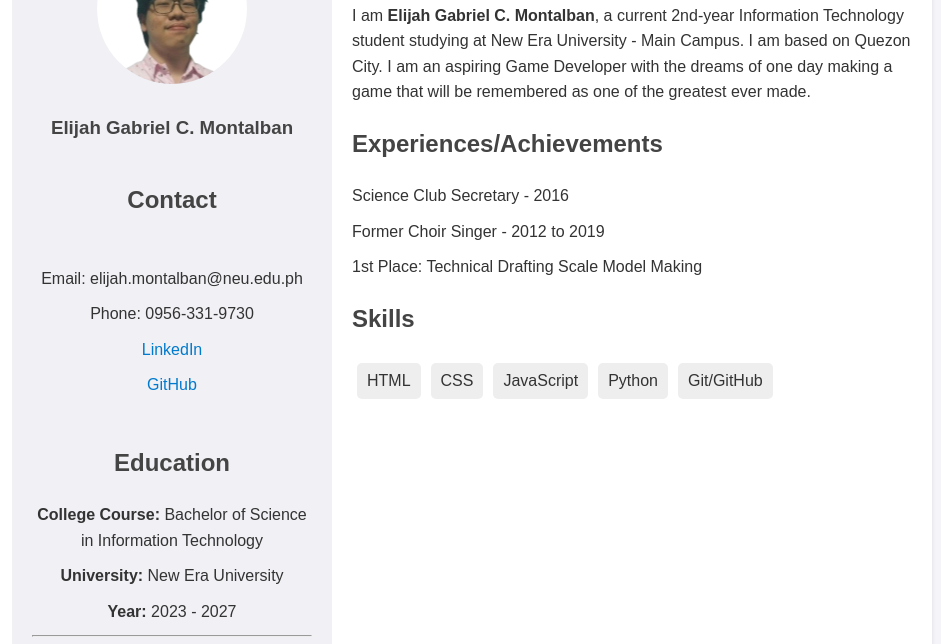
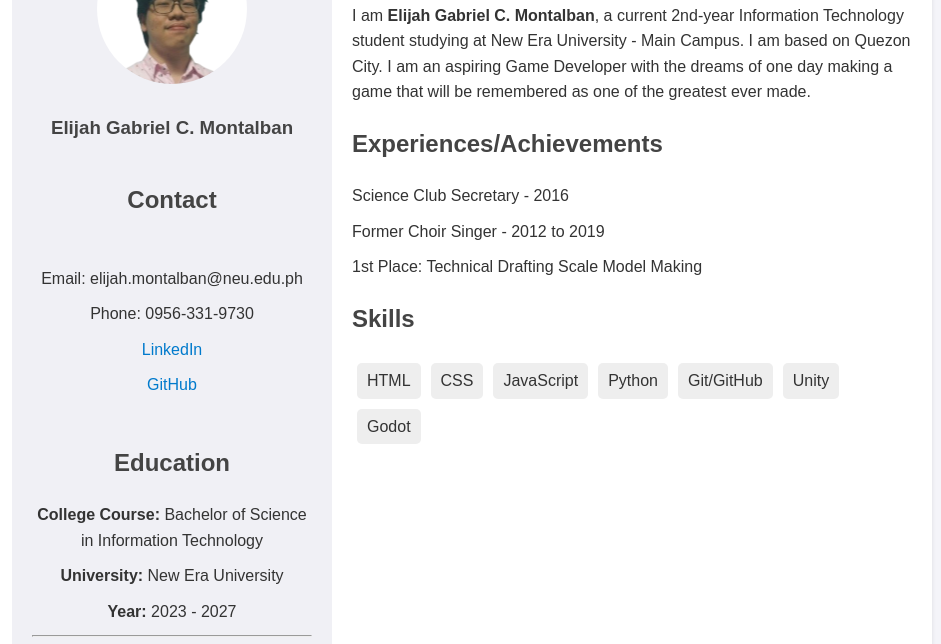
Before and after one commit to SennwA/Web-Resume, a plain HTML site: page index.html in a window 1280 px wide. Shown: the part 126-770 px from the top of the page, without its empty margins (178-1119 px from the left). Drawn offline with Linux system fonts and the light colour scheme.

Commit message:
Update index.html

```diff
--- a/index.html
+++ b/index.html
@@ -127,6 +127,8 @@
                     <li>JavaScript</li>
                     <li>Python</li>
                     <li>Git/GitHub</li>
+                    <li>Unity</li>
+                    <li>Godot</li>
                 </ul>
             </div>
         </div>
```
